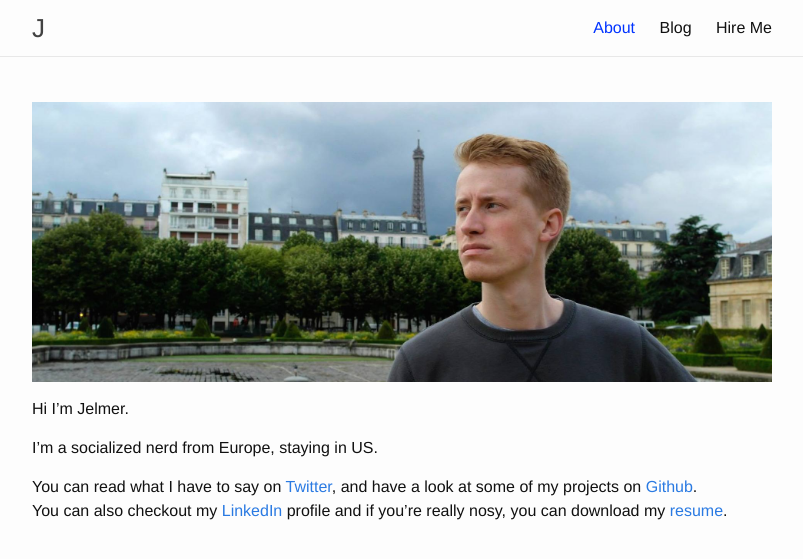
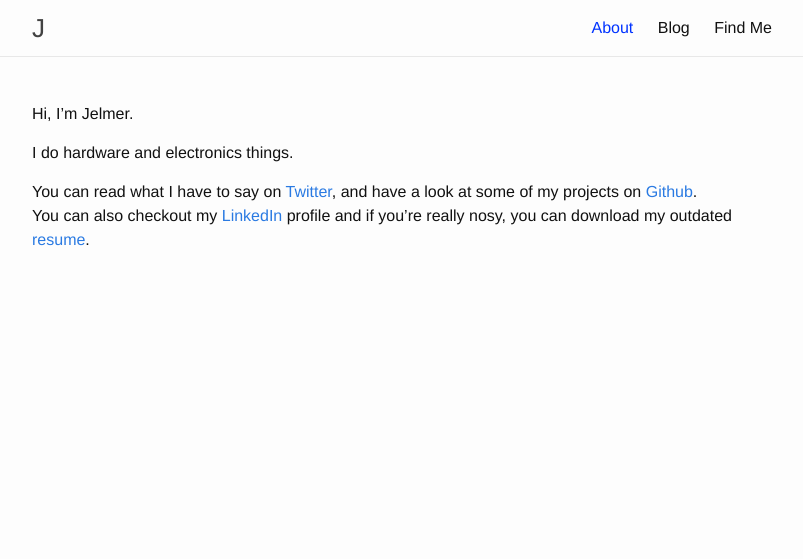
Before and after one commit to JelmerT/JelmerT.github.io, a Jekyll site: the page built from about.md, in a window 1280 px wide. Shown: the top 559 px of the page, without its empty margins (238-1041 px from the left). Built offline with Jekyll 4.4.1, drawn with Linux system fonts in a browser that asks for light colours.

Commit message:
updated about and contact

```diff
--- a/about.md
+++ b/about.md
@@ -6,12 +6,12 @@
 
 <p></p>
 
-![Jelmer](/images/jelmer.jpg "Jelmer")
+<!-- ![Jelmer](/images/jelmer.jpg "Jelmer") -->
 
 
-Hi I'm Jelmer.
+Hi, I'm Jelmer.
 
-I'm a socialized nerd from Europe, staying in US.
+I do hardware and electronics things.
 
 You can read what I have to say on [Twitter](https://twitter.com/jelmt), and have a look at some of my projects on [Github](https://github.com/JelmerT).
-You can also checkout my [LinkedIn](https://www.linkedin.com/in/jelmertiete) profile and if you're really nosy, you can  download my [resume](https://github.com/JelmerT/CV/blob/master/cv.pdf?raw=true).
+You can also checkout my [LinkedIn](https://www.linkedin.com/in/jelmertiete) profile and if you're really nosy, you can download my outdated [resume](https://github.com/JelmerT/CV/blob/master/cv.pdf?raw=true).
```
Also changed, not shown: contact.md (+1 -4 lines), letsencrypt-renew.md (+7 -2 lines).
